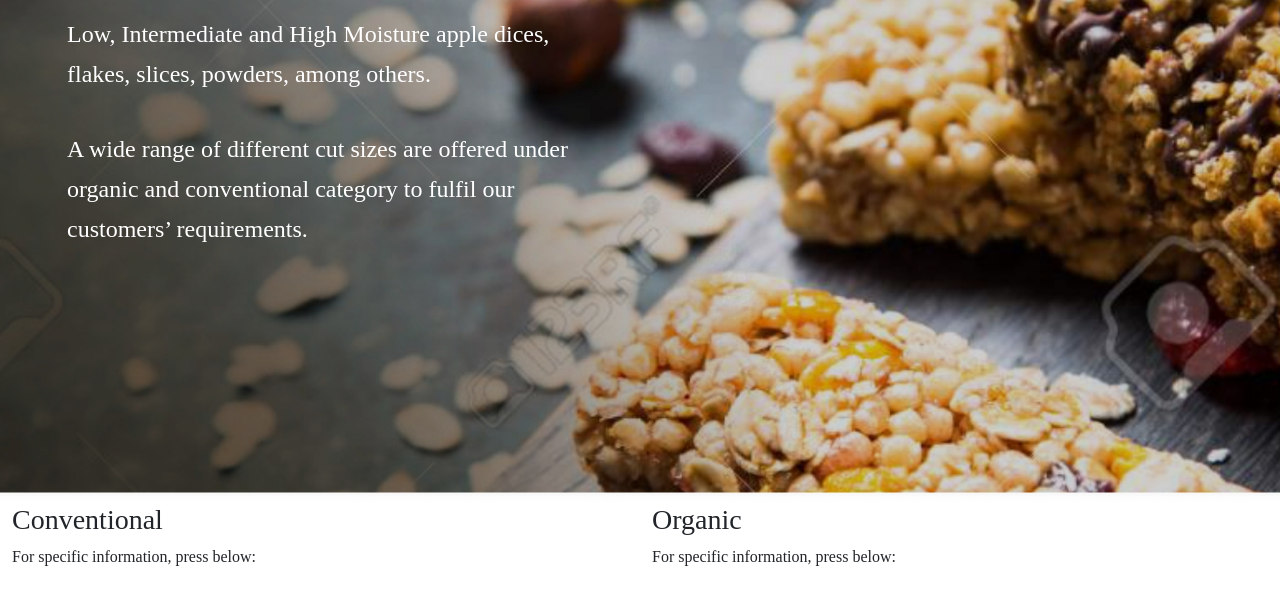
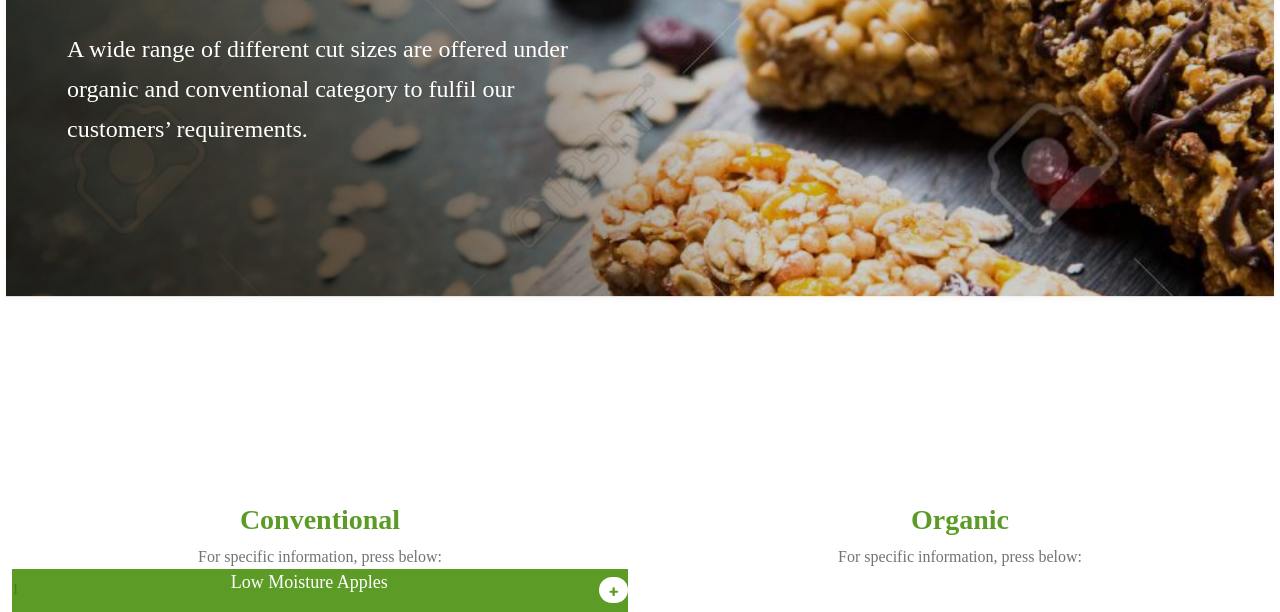
Before and after one commit to walterpacheco/surfrut, a plain HTML site: page index-interno.html in a window 1280 px wide. Shown: the part 477-1089 px from the top of the page. Before the commit the page ends 1046 px from the top, so only its background shows below. Drawn offline with nearby package versions, Linux system fonts and the light colour scheme.

Commit message:
adding items

```diff
--- a/index-interno.html
+++ b/index-interno.html
@@ -70,16 +70,25 @@
                     <div class="col-6">
                         <div class="convetional">
                             <div class="conventional-cont">
-                                <h3>Conventional</h3>
-                                <span>For specific information, press below:</span>
+                                <div class="w-100 text-center"><h3><b>Conventional</b></h3>
+                                    <span>For specific information, press below:</span></div>
+                                    <div class="specific-box">
+                                        <div class="specific-cont">
+                                            <span class="number">1</span>
+                                            <div><p>Low Moisture Apples</p></div>
+                                            <div class="link"><a href="#"><img src="img/cont-page-interno/mas-icon.png" height="22px" alt=""></a></div>
+                                        </div>
+                                    </div>
                             </div>
                         </div>
                     </div>
                     <div class="col-6">
                         <div class="conventional-item">
                             <div class="conventional-cont">
-                                <h3>Organic</h3>
+                                <div class="w-100 text-center">
+                                    <h3><b>Organic</b></h3>
                                 <span>For specific information, press below:</span>
+                                </div>
                             </div>
                         </div>
                     </div>
--- a/style-interno.css
+++ b/style-interno.css
@@ -56,8 +56,8 @@
     background-position: center;
     background-repeat: no-repeat;
     background-size: cover;
-    height: 800px;
-    max-height: 800px;
+    /* height: 800px; */
+    min-height: 600px;
 }
 
 .banner-cont{
@@ -80,3 +80,57 @@
     line-height: 40px;
     margin-top: 35px;
 }
+
+/* .info-section{
+    width: 100%;
+} */
+
+.conventional-cont{
+    width: 100%;
+display: block;
+margin: auto;
+}
+
+.conventional-cont h3{
+    color: #5C9B26;
+}
+
+.conventional-cont span{
+    color: #737373;
+    font-size: 16px;
+    line-height: 24px;
+}
+
+.specific-box{
+    background-color: #5C9B26;
+}
+
+.specific-box .specific-cont{
+    display: flex;
+    justify-content: space-between;
+    align-items: center;
+}
+
+.specific-box .specific-cont .number{
+    color: #48791D;
+    font-size: 14px;
+    line-height: 18px;
+}
+
+.specific-box .specific-cont p{
+    color: #fff;
+    font-size: 18px;
+}
+.specific-box .specific-cont .link{
+    background-color: #fff;
+    border-radius: 60px;
+    padding: 1px 4px;
+}
+
+
+.specific-box .specific-cont a{
+    text-decoration: none;
+    border-radius: 25px;
+    color: #5C9B26;
+    font-weight: bold;
+}
```
Also changed, not shown: img/cont-page-interno/mas-icon.png (added), img/cont-page-interno/mas-icon.svg (added).
